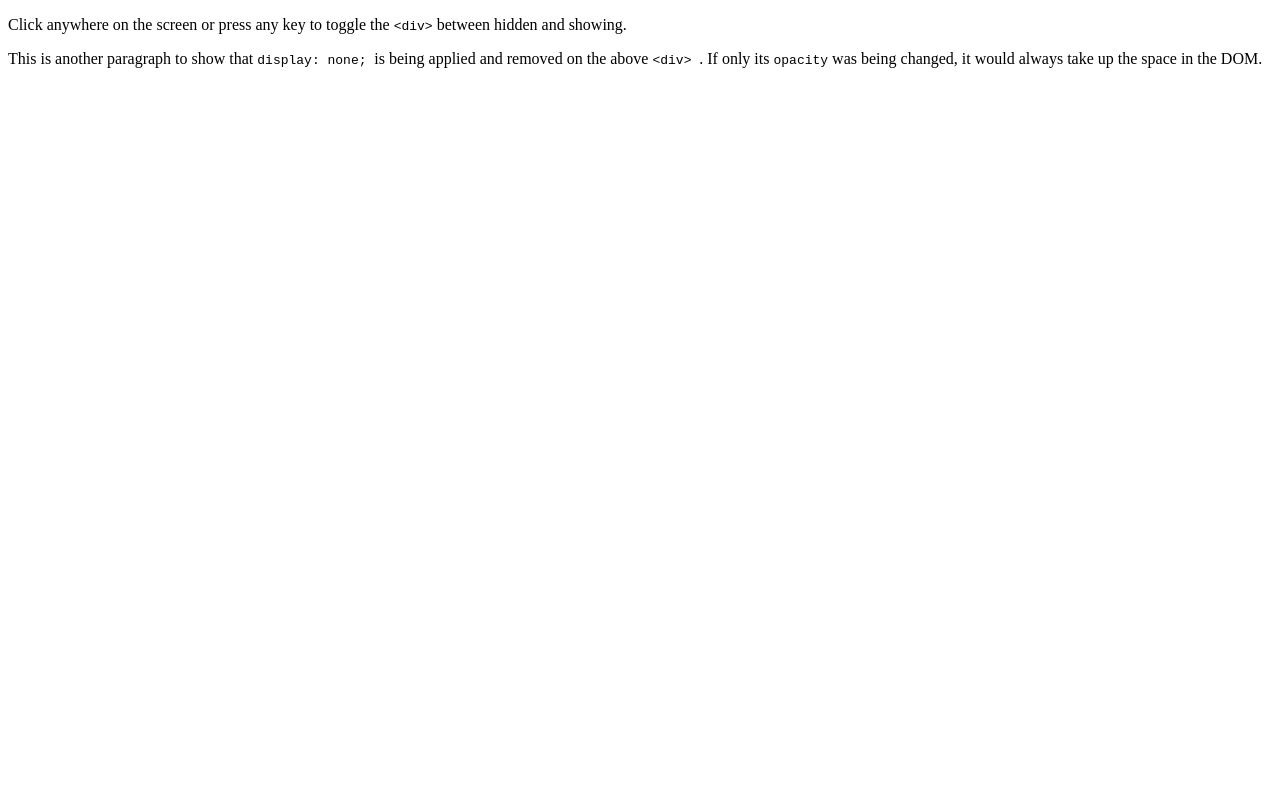
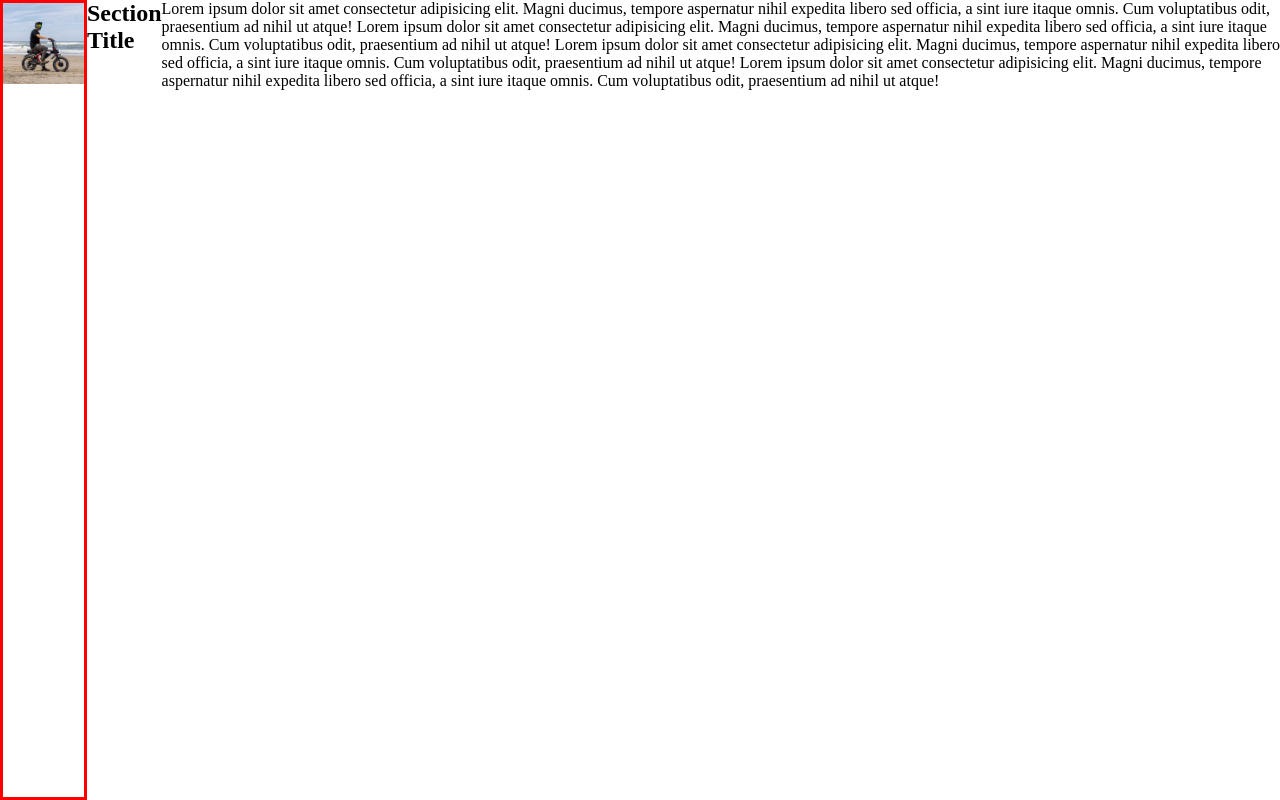
Before and after one commit to Kbouti/testingGround, a website: page index.html in a window 1280 px wide. Drawn offline with Linux system fonts and the light colour scheme.

Commit message:
Remove prior exercise and upload photo for css practice

```diff
--- a/index.html
+++ b/index.html
@@ -9,23 +9,11 @@
   </head>
   <body>
 
-    <p>
-      Click anywhere on the screen or press any key to toggle the
-      <code>&lt;div&gt;</code> between hidden and showing.
-    </p>
-
-    <div>
-      This is a <code>&lt;div&gt;</code> element that animates between
-      <code>display: none; opacity: 0</code> and
-      <code>display: block; opacity: 1</code>. Neat, huh?
-    </div>
-
-    <p>
-      This is another paragraph to show that <code>display: none; </code> is being
-      applied and removed on the above <code>&lt;div&gt; </code>. If only its
-      <code>opacity</code> was being changed, it would always take up the space in
-      the DOM.
-    </p>
+<div class="photoContainer">
+  <img src="eBikeBeach.jpeg" alt="Kevin on the beach riding an ebike">
+</div>
+    <h2 class="title">Section Title</h2>
+    <p class="description">Lorem ipsum dolor sit amet consectetur adipisicing elit. Magni ducimus, tempore aspernatur nihil expedita libero sed officia, a sint iure itaque omnis. Cum voluptatibus odit, praesentium ad nihil ut atque! Lorem ipsum dolor sit amet consectetur adipisicing elit. Magni ducimus, tempore aspernatur nihil expedita libero sed officia, a sint iure itaque omnis. Cum voluptatibus odit, praesentium ad nihil ut atque! Lorem ipsum dolor sit amet consectetur adipisicing elit. Magni ducimus, tempore aspernatur nihil expedita libero sed officia, a sint iure itaque omnis. Cum voluptatibus odit, praesentium ad nihil ut atque! Lorem ipsum dolor sit amet consectetur adipisicing elit. Magni ducimus, tempore aspernatur nihil expedita libero sed officia, a sint iure itaque omnis. Cum voluptatibus odit, praesentium ad nihil ut atque!</p>
 
 
   </body>
--- a/javascript.js
+++ b/javascript.js
@@ -1,18 +1,6 @@
-const divElem = document.querySelector("div");
-const htmlElem = document.querySelector(":root");
 
-htmlElem.addEventListener("click", showHide);
-document.addEventListener("keydown", showHide);
 
-function showHide() {
-  if (divElem.classList[0] === "fade-in") {
-    divElem.classList.remove("fade-in");
-    divElem.classList.add("fade-out");
-  } else {
-    divElem.classList.remove("fade-out");
-    divElem.classList.add("fade-in");
-  }
-}
+
 
 console.log(`Happy Birthday`);
 
--- a/style.css
+++ b/style.css
@@ -1,50 +1,26 @@
-html {
-  height: 100vh;
+* {
+  margin: 0;
+  padding: 0;
+  box-sizing: border-box;
 }
 
-div {
-  font-size: 1.6rem;
-  padding: 20px;
-  border: 3px solid red;
-  border-radius: 20px;
-  width: 480px;
-  opacity: 0;
-  display: none;
+body {
+  width: 100vw;
+  height: 100vh;
+
+display: flex;
+
+
 }
 
-/* Animation classes */
-
-div.fade-in {
-  display: block;
-  animation: fade-in 0.7s ease-in forwards;
+.photoContainer {
+  width: 30%;
+height: auto;
+border: 3px solid red;
+float: left;
 }
 
-div.fade-out {
-  animation: fade-out 0.7s ease-out forwards;
+img {
+  width: 100%;
+  height: auto;
 }
-
-/* Animation keyframes */
-
-@keyframes fade-in {
-  0% {
-    opacity: 0;
-    display: none;
-  }
-
-  100% {
-    opacity: 1;
-    display: block;
-  }
-}
-
-@keyframes fade-out {
-  0% {
-    opacity: 1;
-    display: block;
-  }
-
-  100% {
-    opacity: 0;
-    display: none;
-  }
-}
```
Also changed, not shown: eBikeBeach.jpeg (added).
